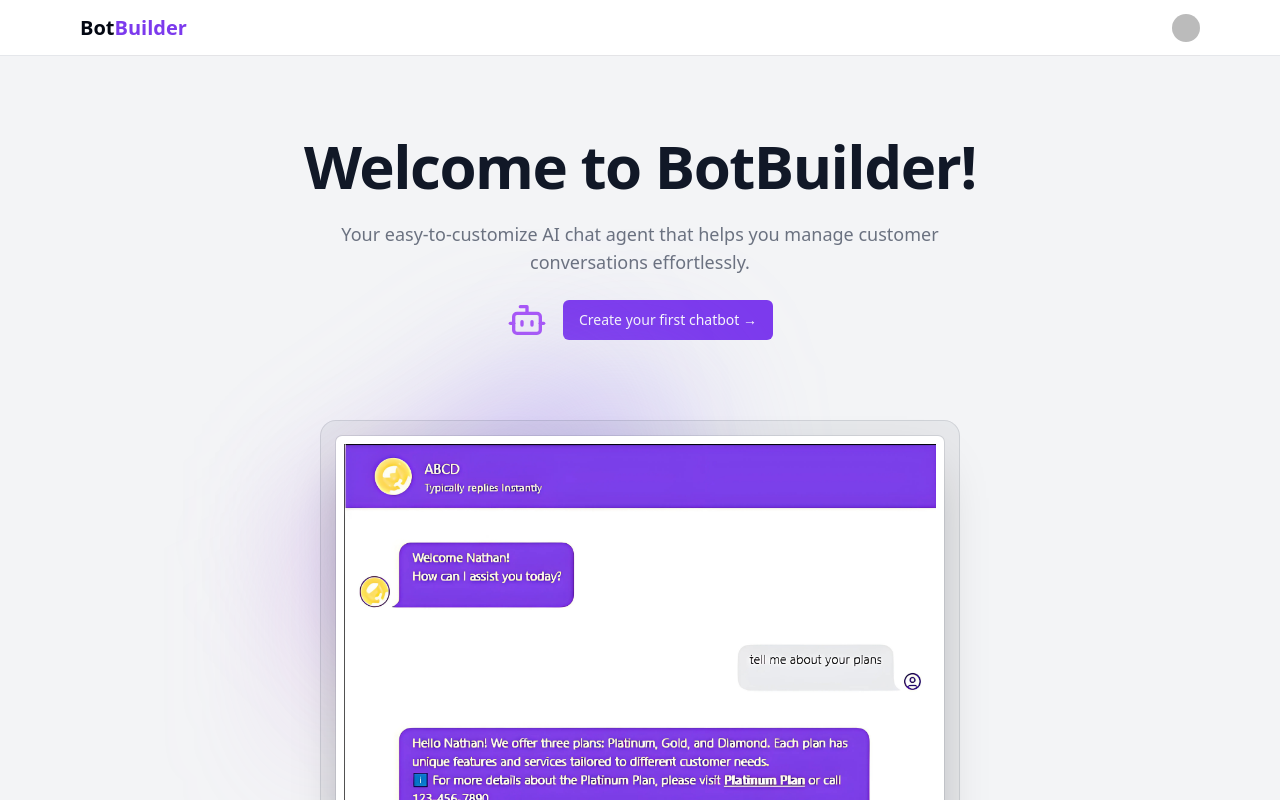
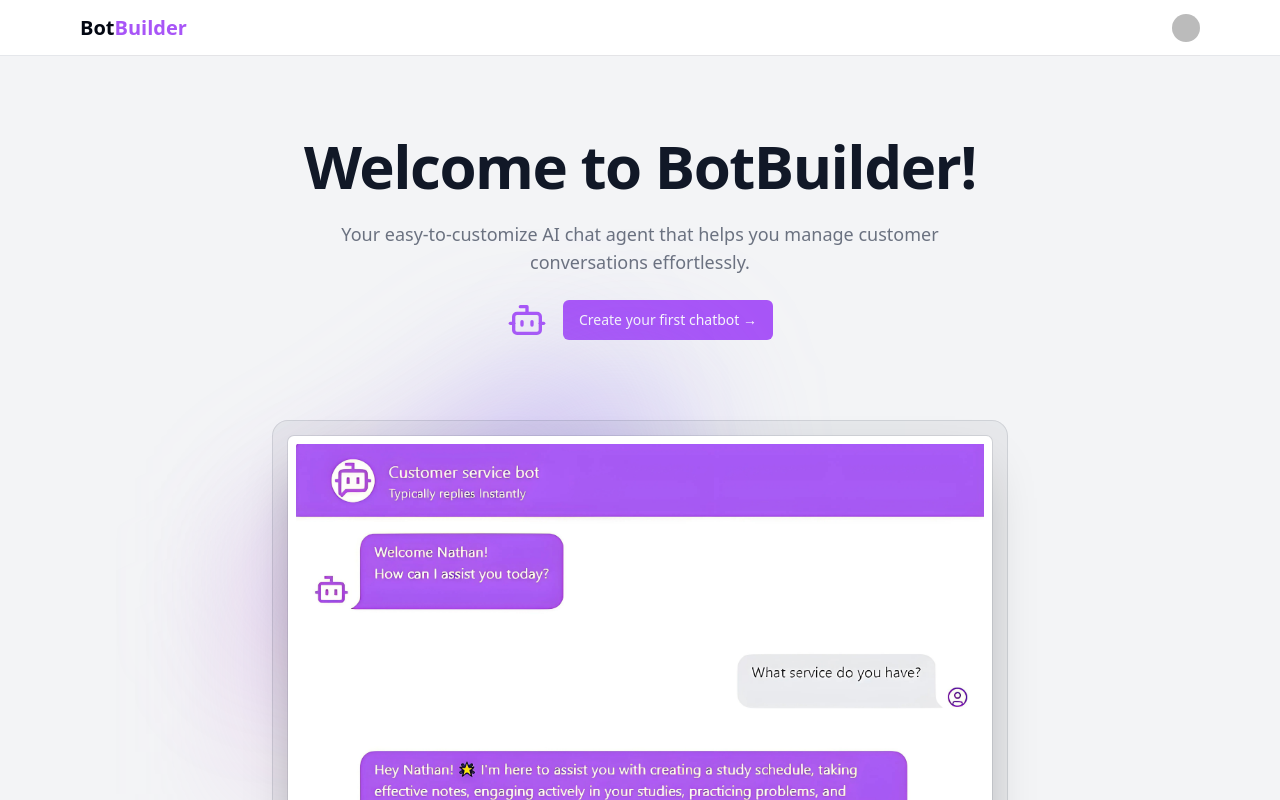
Before and after one commit to nathan-assefa/Enterprise-AI-Chat-Agents, a Next.js app: page / in a window 1280 px wide. Shown: the top 800 px of the page. Built offline with nearby package versions, Linux system fonts and the light colour scheme; no server answers; sample sign-in values are in the browser's storage; some icons are missing.

Commit message:
Finishing up the project

```diff
--- a/src/app/(admin)/edit-chatbot/[id]/page.tsx
+++ b/src/app/(admin)/edit-chatbot/[id]/page.tsx
@@ -16,7 +16,6 @@ import { GET_CHATBOT_BY_ID } from "../../../../../graphql/queries/queries";
 import Characteristic from "@/components/Characterstic";
 import {
   ADD_CHARACTERISTIC,
-  DELETE_CHATBOT,
   UPDATE_CHATBOT,
 } from "../../../../../graphql/mutations/mutations";
 import { redirect } from "next/navigation";
--- a/src/app/(admin)/view-chatbots/page.tsx
+++ b/src/app/(admin)/view-chatbots/page.tsx
@@ -1,52 +1,199 @@
-import serverClient from "@/lib/server/server-client";
+// import serverClient from "@/lib/server/server-client";
+// import {
+//   Chatbot,
+//   GetChatbotByUserData,
+//   GetChatbotByUserDataVariables,
+// } from "@/lib/types/types";
+// import { auth } from "@clerk/nextjs/server";
+// import { GET_CHATBOT_BY_USER } from "../../../../graphql/queries/queries";
+// import Link from "next/link";
+// import { Button } from "@/components/ui/button";
+
+// import { Input } from "@/components/ui/input";
+
+// async function ViewChatbots() {
+//   const { userId } = await auth();
+//   if (!userId) return;
+
+//   console.log("userId: ", userId);
+
+//   let chatbotsByUser: Chatbot[] = [];
+//   try {
+//     const { data } = await serverClient.query<
+//       GetChatbotByUserData,
+//       GetChatbotByUserDataVariables
+//     >({
+//       query: GET_CHATBOT_BY_USER,
+//       variables: {
+//         clerk_user_id: userId,
+//       },
+//     });
+
+//     if (data && data.chatbotsByUser) {
+//       chatbotsByUser = [...data.chatbotsByUser].sort(
+//         (a, b) =>
+//           new Date(b.created_at).getTime() - new Date(a.created_at).getTime()
+//       );
+//     }
+//   } catch (error) {
+//     console.error("Error fetching chatbots:", error);
+//   }
+
+//   return (
+//     <div className="flex flex-col flex-1 bg-background text-foreground border w-screen mt-5">
+//       {chatbotsByUser.length === 0 ? (
+//         <div className="m-auto">
+//           <h1 className="text-xl lg:text-3xl font-semibold mb-5">
+//             Active Chatbots
+//           </h1>
+
+//           <div>
+//             <p>
+//               You have not created any chatbots yet, click on the button below
+//               to create one
+//             </p>
+//             <Link href="/create-chatbot">
+//               <Button className="bg-purple-500 text-white p-3 rounded-md mt-5">
+//                 Create Chatbot
+//               </Button>
+//             </Link>
+//           </div>
+//         </div>
+//       ) : (
+//         <div>
+//           <header className="bg-purple-500 text-primary-foreground py-4 px-6 shadow-md">
+//             <div className="max-w-6xl mx-auto flex flex-col sm:flex-row items-center justify-between">
+//               <Link
+//                 href="#"
+//                 className="text-lg sm:text-2xl font-bold mb-2"
+//                 prefetch={false}
+//               >
+//                 Active Chatbots
+//               </Link>
+//               <div className="relative w-full max-w-md">
+//                 <div className="absolute inset-y-0 left-0 pl-3 flex items-center pointer-events-none">
+//                   <SearchIcon className="w-5 h-5 text-muted-foreground" />
+//                 </div>
+//                 <Input
+//                   type="search"
+//                   placeholder="Search for a film..."
+//                   className="w-full pl-10 pr-4 py-2 rounded-md bg-primary-foreground text-primary focus:outline-none focus:ring-2 focus:ring-primary-foreground focus:ring-opacity-50"
+//                 />
+//               </div>
+//             </div>
+//           </header>
+//           <main className="">
+//             <div className="">
+//               <section>
+//                 <div className="grid grid-cols-1 sm:grid-cols-2 lg:grid-cols-3 gap-4 border w-full">
+//                   {chatbotsByUser.map((chatbot, i) => (
+//                     <Link
+//                       key={i}
+//                       href={`/edit-chatbot/${chatbot.id}`}
+//                       className="flex items-center gap-4 bg-card p-4 rounded-lg shadow-md hover:bg-card-hover transition-colors cursor-pointer"
+//                       prefetch={false}
+//                     >
+//                       <div className="flex-1">
+//                         <h3 className="text-lg font-bold line-clamp-2 cursor-pointer">
+//                           {chatbot.name}
+//                         </h3>
+//                         <div className="flex items-center gap-2 mt-2">
+//                           <span className="text-sm font-medium">
+//                             Created:{" "}
+//                             {new Date(chatbot.created_at).toLocaleString()}
+//                           </span>
+//                         </div>
+//                       </div>
+//                     </Link>
+//                   ))}
+//                 </div>
+//               </section>
+//             </div>
+//           </main>
+//         </div>
+//       )}
+//     </div>
+//   );
+// }
+
+// function SearchIcon(props: any) {
+//   return (
+//     <svg
+//       {...props}
+//       xmlns="http://www.w3.org/2000/svg"
+//       width="24"
+//       height="24"
+//       viewBox="0 0 24 24"
+//       fill="none"
+//       stroke="currentColor"
+//       strokeWidth="2"
+//       strokeLinecap="round"
+//       strokeLinejoin="round"
+//     >
+//       <circle cx="11" cy="11" r="8" />
+//       <path d="m21 21-4.3-4.3" />
+//     </svg>
+//   );
+// }
+
+// export default ViewChatbots;
+
+"use client";
+
+import React, { useState } from "react";
+import { useQuery } from "@apollo/client";
+import { useAuth } from "@clerk/nextjs";
 import {
   Chatbot,
   GetChatbotByUserData,
   GetChatbotByUserDataVariables,
 } from "@/lib/types/types";
-import { auth } from "@clerk/nextjs/server";
 import { GET_CHATBOT_BY_USER } from "../../../../graphql/queries/queries";
 import Link from "next/link";
 import { Button } from "@/components/ui/button";
+import { Input } from "@/components/ui/input";
+import { LoaderCircle } from "lucide-react";
 
-import { Input } from "@/components/ui/input";
+export function ViewChatbots() {
+  const { userId } = useAuth();
+  const [searchQuery, setSearchQuery] = useState<string>("");
 
-async function ViewChatbots() {
-  const { userId } = await auth();
-  if (!userId) return;
+  if (!userId) return null;
 
-  console.log("userId: ", userId);
+  const { data, error, loading } = useQuery<
+    GetChatbotByUserData,
+    GetChatbotByUserDataVariables
+  >(GET_CHATBOT_BY_USER, {
+    variables: { clerk_user_id: userId },
+  });
+
+  if (loading)
+    return (
+      <div className="mx-auto animate-spin p-10 flex items-center justify-center">
+        <LoaderCircle className="w-8 h-8 text-primary" />
+      </div>
+    );
+  if (error) return <p>Error fetching chatbots: {error.message}</p>;
 
   let chatbotsByUser: Chatbot[] = [];
-  try {
-    const { data } = await serverClient.query<
-      GetChatbotByUserData,
-      GetChatbotByUserDataVariables
-    >({
-      query: GET_CHATBOT_BY_USER,
-      variables: {
-        clerk_user_id: userId,
-      },
-    });
-
   if (data && data.chatbotsByUser) {
-      chatbotsByUser = [...data.chatbotsByUser].sort(
+    chatbotsByUser = data.chatbotsByUser
+      .filter((chatbot) =>
+        chatbot.name.toLowerCase().includes(searchQuery.toLowerCase())
+      )
+      .sort(
         (a, b) =>
           new Date(b.created_at).getTime() - new Date(a.created_at).getTime()
       );
   }
-  } catch (error) {
-    console.error("Error fetching chatbots:", error);
-  }
 
   return (
     <div className="flex flex-col flex-1 bg-background text-foreground border w-screen mt-5">
-      {chatbotsByUser.length === 0 ? (
+      {chatbotsByUser.length === 0 && !data ? (
         <div className="m-auto">
           <h1 className="text-xl lg:text-3xl font-semibold mb-5">
             Active Chatbots
           </h1>
-
           <div>
             <p>
               You have not created any chatbots yet, click on the button below
@@ -76,14 +223,15 @@ async function ViewChatbots() {
                 </div>
                 <Input
                   type="search"
-                  placeholder="Search for a film..."
-                  className="w-full pl-10 pr-4 py-2 rounded-md bg-primary-foreground text-primary focus:outline-none focus:ring-2 focus:ring-primary-foreground focus:ring-opacity-50"
+                  placeholder="Search for a chatbot..."
+                  className="w-full pl-10 pr-4 py-2 rounded-md bg-primary-foreground text-gray-700 focus:outline-none focus:ring-2 focus:ring-primary-foreground focus:ring-opacity-50"
+                  value={searchQuery}
+                  onChange={(e) => setSearchQuery(e.target.value)}
                 />
               </div>
             </div>
           </header>
-          <main className="">
-            <div className="">
+          <main>
             <section>
               <div className="grid grid-cols-1 sm:grid-cols-2 lg:grid-cols-3 gap-4 border w-full">
                 {chatbotsByUser.map((chatbot, i) => (
@@ -108,7 +256,6 @@ async function ViewChatbots() {
                 ))}
               </div>
             </section>
-            </div>
           </main>
         </div>
       )}
--- a/src/app/(landing-page)/page.tsx
+++ b/src/app/(landing-page)/page.tsx
@@ -43,7 +43,7 @@ export default function Home() {
             </Link> */}
             <Bot className="text-purple-500 h-10 w-10" />
             <Link href="/create-chatbot">
-              <Button variant="default">
+              <Button className="bg-purple-500">
                 Create your first chatbot &rarr;
               </Button>
             </Link>
@@ -67,7 +67,7 @@ export default function Home() {
           </div>
 
           <div>
-            <div className="mx-auto max-w-2xl max-h-xl px-6 lg:px-8 ">
+            <div className="mx-auto max-w-3xl max-h-xl px-6 lg:px-8 ">
               <div className="mt-16 flow-root sm:mt-24 ">
                 <div className="-m-2 rounded-xl bg-gray-900/5 p-2 ring-1 ring-inset ring-gray-900/10 lg:-m-4 lg:rounded-2xl lg:p-4 ">
                   <Image
@@ -106,7 +106,7 @@ export default function Home() {
                 className="text-center md:flex md:items-start md:text-left lg:block lg:text-center"
               >
                 <div className="md:flex-shrink-0 flex justify-center">
-                  <div className="h-16 w-16 flex items-center justify-center rounded-full bg-blue-100 text-blue-900">
+                  <div className="h-16 w-16 flex items-center justify-center rounded-full bg-purple-100 text-purple-500">
                     {<perk.Icon className="w-1/3 h-1/3" />}
                   </div>
                 </div>
--- a/src/app/api/graphql/route.ts
+++ b/src/app/api/graphql/route.ts
@@ -11,7 +11,8 @@ const corsHeaders = {
 export async function POST(request: NextRequest) {
   const { query, variables } = await request.json();
 
-  console.log("query: ", query), console.log("variables: ", variables);
+  console.log("query: ", query);
+  console.log("variables: ", variables);
 
   try {
     let result;
--- a/src/components/Header.tsx
+++ b/src/components/Header.tsx
@@ -1,8 +1,6 @@
 import { SignedIn, SignedOut, SignInButton, UserButton } from "@clerk/nextjs";
 import React from "react";
 import Link from "next/link";
-import { buttonVariants } from "./ui/button";
-import { ArrowRight } from "lucide-react";
 import MaxWidthWrapper from "./max-width-wrapper";
 
 const Navbar = () => {
@@ -12,7 +10,7 @@ const Navbar = () => {
         <div className="flex h-14 items-center justify-between border-b border-zinc-200">
           <Link href="/" className="cursor-pointer">
             <p className="flex items-center text-xl cursor-pointer font-bold">
-              Bot<span className="text-primary">Builder</span>
+              Bot<span className="text-purple-500">Builder</span>
             </p>
           </Link>
 
--- a/src/lib/providers/chat-bots-provider.tsx
+++ b/src/lib/providers/chat-bots-provider.tsx
@@ -1,80 +1,79 @@
-// "use client";
+"use client";
 
-// import React, { createContext, useContext, useState, useEffect } from "react";
-// import serverClient from "../server/server-client";
-// import {
-//   Chatbot,
-//   GetChatbotByUserData,
-//   GetChatbotByUserDataVariables,
-// } from "../types/types";
-// import { GET_CHATBOT_BY_USER } from "../../../graphql/queries/queries";
-// import { auth } from "@clerk/nextjs/server";
+import React, { createContext, useContext, useState, useEffect } from "react";
+import {
+  Chatbot,
+  GetChatbotByUserData,
+  GetChatbotByUserDataVariables,
+} from "../types/types";
+import { GET_CHATBOT_BY_USER } from "../../../graphql/queries/queries";
+import { useAuth } from "@clerk/nextjs";
+import { useQuery } from "@apollo/client";
 
-// interface chatbotInterface {
-//   chatbotsByUser: Chatbot[];
-//   loading: boolean;
-// }
+interface ChatbotInterface {
+  chatbotsByUser: Chatbot[];
+  loading: boolean;
+}
 
-// const useChatbotSource = (): chatbotInterface => {
-//   const [chatbotsByUser, setChatbotsByUser] = useState<Chatbot[]>([]);
-//   const [loading, setLoading] = useState<boolean>(true);
+const useChatbotSource = (): ChatbotInterface => {
+  const { userId } = useAuth();
+  const [chatbotsByUser, setChatbotsByUser] = useState<Chatbot[]>([]);
+  const [loading, setLoading] = useState<boolean>(true);
 
-//   useEffect(() => {
-//     const fetchChatbots = async () => {
-//       try {
-//         const { userId } = await auth();
+  useEffect(() => {
+    const fetchChatbots = async () => {
+      if (!userId) return;
 
-//         const { data } = await serverClient.query<
-//           GetChatbotByUserData,
-//           GetChatbotByUserDataVariables
-//         >({
-//           query: GET_CHATBOT_BY_USER,
-//           variables: {
-//             clerk_user_id: userId!,
-//           },
-//         });
+      try {
+        const { data } = useQuery<
+          GetChatbotByUserData,
+          GetChatbotByUserDataVariables
+        >(GET_CHATBOT_BY_USER, {
+          variables: { clerk_user_id: userId },
+        });
 
-//         if (data && data.chatbotsByUser) {
-//           const sortedChatbots = [...data.chatbotsByUser].sort(
-//             (a, b) =>
-//               new Date(b.created_at).getTime() -
-//               new Date(a.created_at).getTime()
-//           );
-//           setChatbotsByUser(sortedChatbots);
-//         }
-//       } catch (error) {
-//         console.error("Error fetching chatbots:", error);
-//       } finally {
-//         setLoading(false);
-//       }
-//     };
+        console.log("data: ", data);
 
-//     fetchChatbots();
-//   }, []);
+        if (data && data.chatbotsByUser) {
+          const sortedChatbots = [...data.chatbotsByUser].sort(
+            (a, b) =>
+              new Date(b.created_at).getTime() -
+              new Date(a.created_at).getTime()
+          );
+          setChatbotsByUser(sortedChatbots);
+        }
+      } catch (error) {
+        console.error("Error fetching chatbots:", error);
+      } finally {
+        setLoading(false);
+      }
+    };
 
-//   console.log(chatbotsByUser);
+    fetchChatbots();
+  }, [userId]);
+  console.log("chatbots", chatbotsByUser);
 
-//   return { chatbotsByUser, loading };
-// };
+  return { chatbotsByUser, loading };
+};
 
-// const ChatbotContext = createContext<ReturnType<typeof useChatbotSource>>(
-//   {} as ReturnType<typeof useChatbotSource>
-// );
+const ChatbotContext = createContext<ReturnType<typeof useChatbotSource>>(
+  {} as ReturnType<typeof useChatbotSource>
+);
 
-// export const useChatbotList = () => {
-//   return useContext(ChatbotContext);
-// };
+export const useChatbotList = () => {
+  return useContext(ChatbotContext);
+};
 
-// export const ChatbotListProvider = ({
-//   children,
-// }: {
-//   children: React.ReactNode;
-// }) => {
-//   const chatbotSource = useChatbotSource();
+export const ChatbotListProvider = ({
+  children,
+}: {
+  children: React.ReactNode;
+}) => {
+  const chatbotSource = useChatbotSource();
 
-//   return (
-//     <ChatbotContext.Provider value={chatbotSource}>
-//       {children}
-//     </ChatbotContext.Provider>
-//   );
-// };
+  return (
+    <ChatbotContext.Provider value={chatbotSource}>
+      {children}
+    </ChatbotContext.Provider>
+  );
+};
```
Also changed, not shown: src/app/(guest)/chatbot/[id]/page.tsx (+3 -6 lines), src/app/layout.tsx (+5 -3 lines), src/components/messages.tsx (+4 -4 lines), public/chat_page.jpg. Lines whose indentation alone changed are shown as unchanged.
